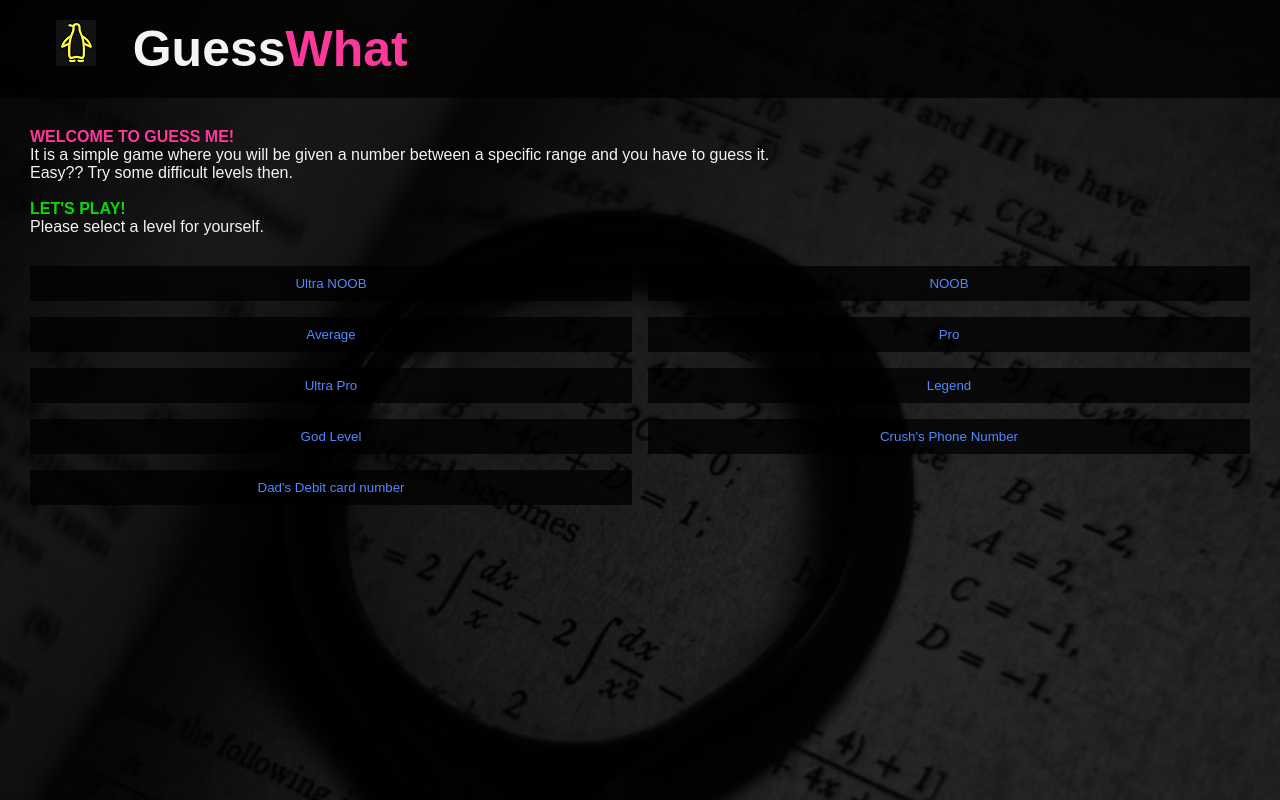
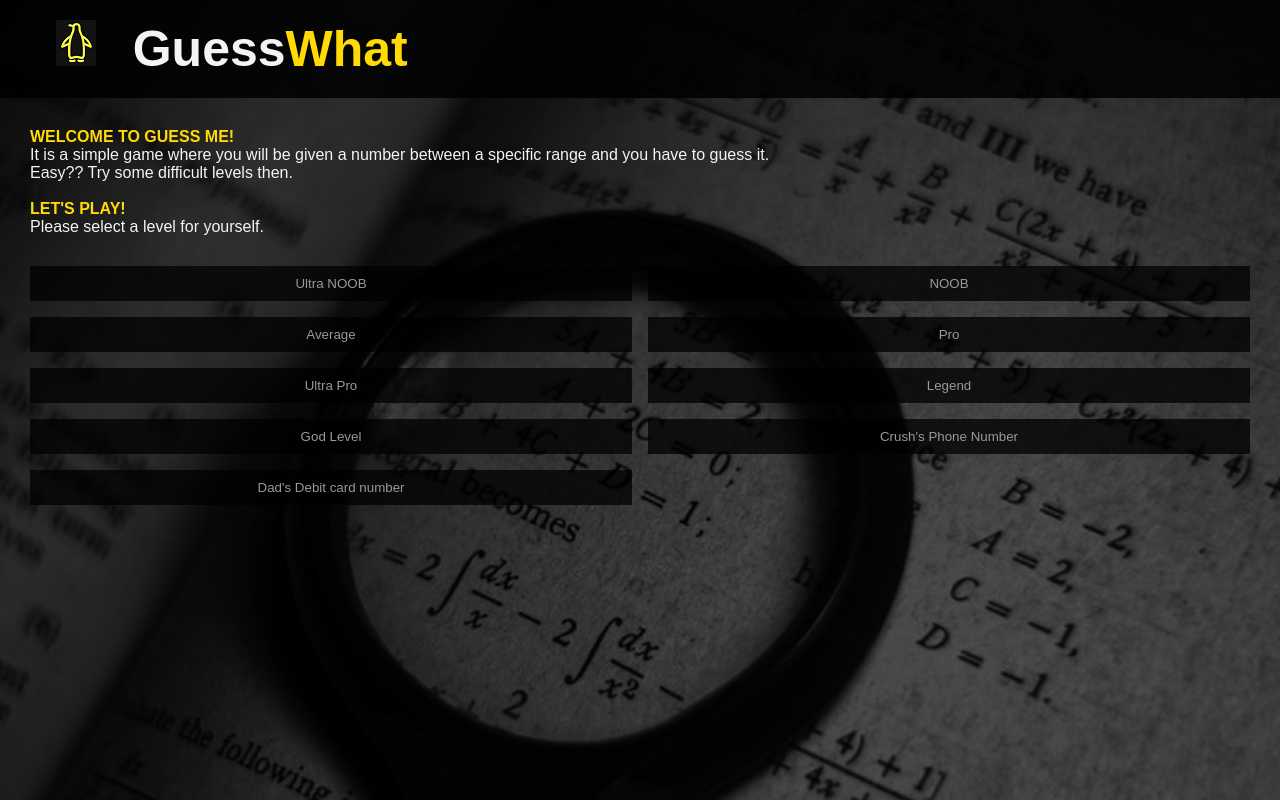
Before and after one commit to nimishbhandari/GuessThePin, a plain HTML site: page index.html in a window 1280 px wide. Shown: the top 800 px of the page. Drawn offline with Linux system fonts and the light colour scheme.

Commit message:
Add files via upload

```diff
--- a/main.css
+++ b/main.css
@@ -14,7 +14,7 @@ body {
 .container {
     min-height: 100vh;
     padding: 30px;
-    background-color: rgba(0, 0, 0, 0.777);
+    background-color: rgba(0, 0, 0, 0.577);
 }
 
 .level {
@@ -27,7 +27,7 @@ body {
 .level>button {
     padding: 10px;
     background-color: rgba(0, 0, 0, 0.753);
-    color: #5288fd;
+    color: #999999;
     border: none;
 }
 
@@ -47,7 +47,7 @@ body {
 }
 
 #hl1 {
-    color: rgb(253, 56, 155);
+    color: #ffda06;
 }
 
 #input {
@@ -60,12 +60,12 @@ body {
 }
 
 .intro1 {
-    color: rgb(253, 56, 155);
+    color: #ffda06;
     font-weight: bold;
 }
 
 .intro2 {
-    color: rgb(10, 216, 10);
+    color: #ffda06;
     font-weight: bold;
 }
 
@@ -80,7 +80,7 @@ body {
     margin-bottom: 10px;
     padding: 10px;
     background-color: rgba(0, 0, 0, 0.753);
-    color: #5288fd;
+    color: #ffda06;
     border: none;
 }
 
```
